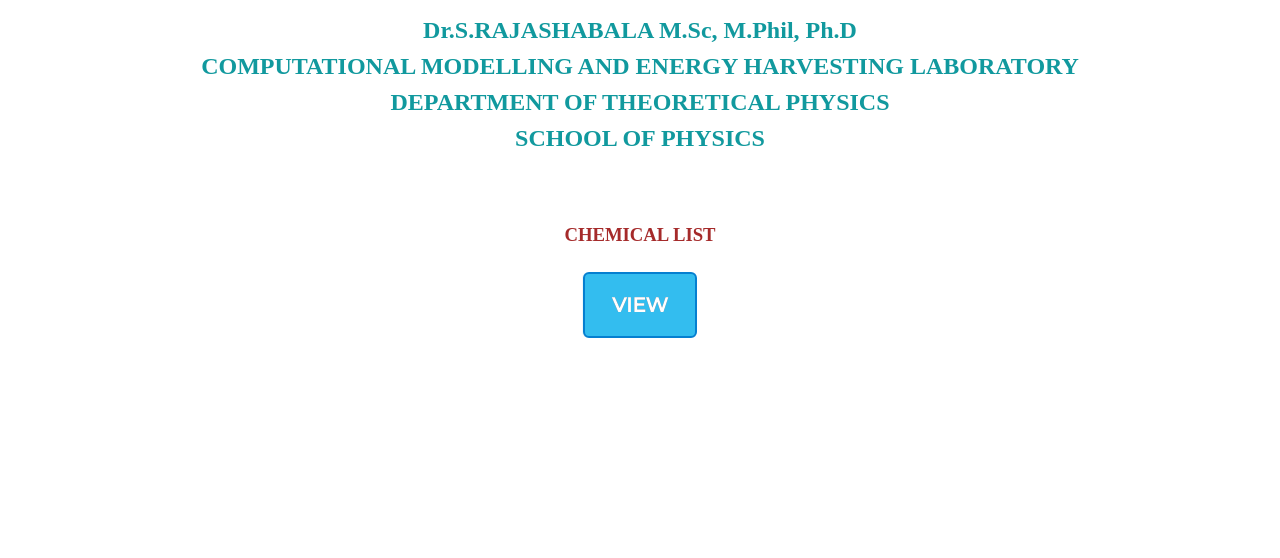
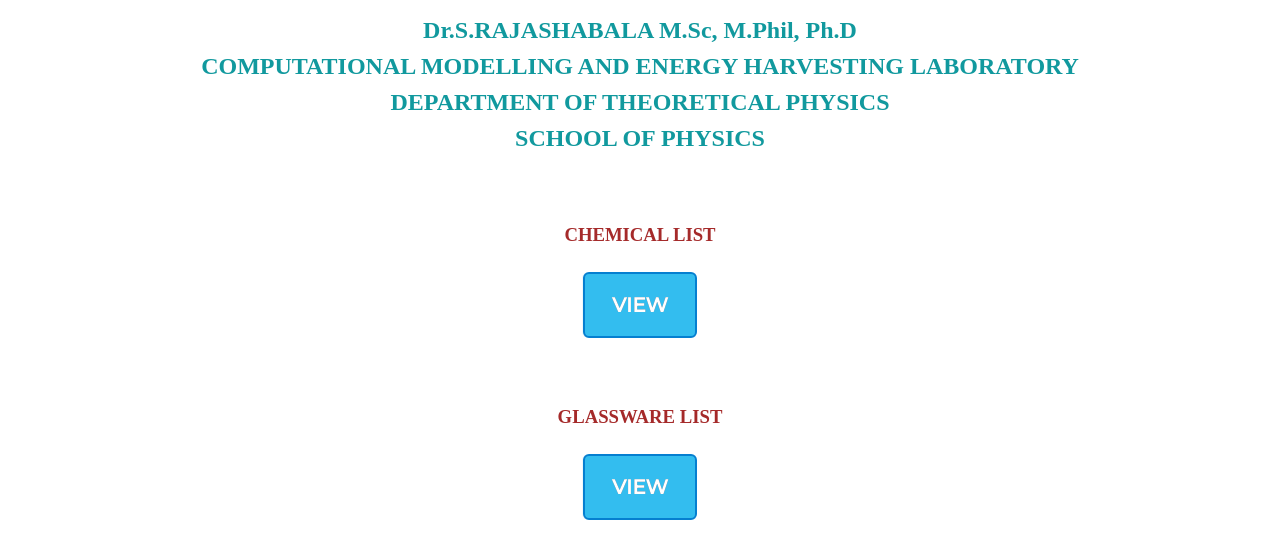
Before and after one commit to DeptofTheoreticalPhysics/Home, a plain HTML site: page index.html in a window 1280 px wide. Shown: the part 214-772 px from the top of the page. Drawn offline with Linux system fonts and the light colour scheme.

Commit message:
Update index.html

```diff
--- a/index.html
+++ b/index.html
@@ -65,5 +65,14 @@ SCHOOL OF PHYSICS</h2>
   <p><u><b></b></u></p>
 </center></div>
 
+	  <div class="contact-me">
+  <center>
+    <h3>GLASSWARE LIST</h3>
+    <a class="myButton" href="https://deptoftheoreticalphysics.github.io/glassware/"><b>VIEW</b></a><br>
+  <p><u><b></b></u></p>
+</center></div>
+
+
+
 
 </body>
```
